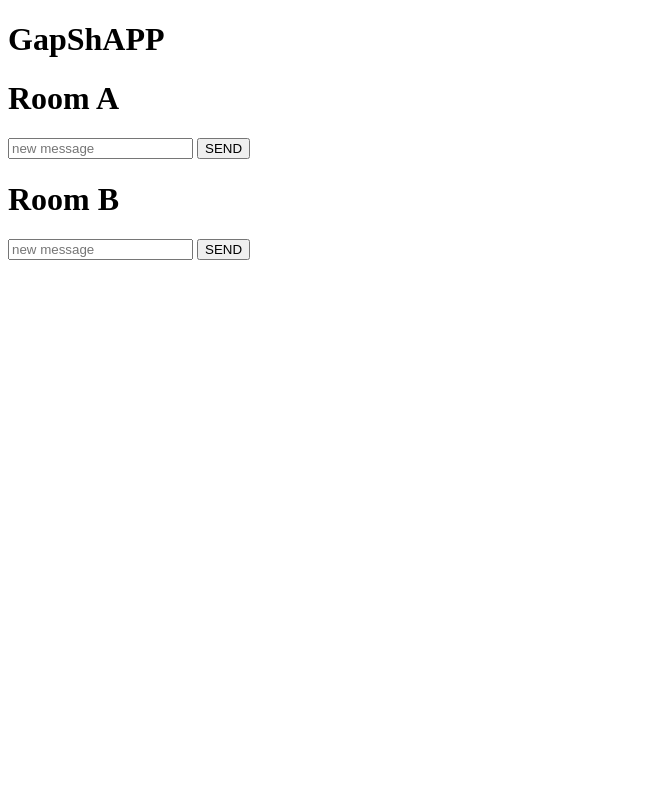
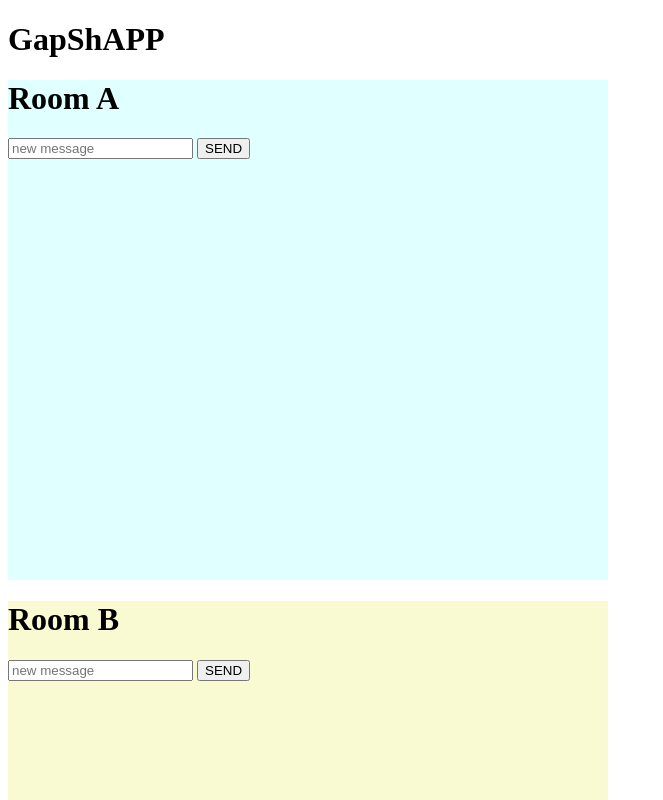
Before and after one commit to Sat99/GapShAPP, a website: page SocketIO/frontend/index.html in a window 1280 px wide. Both pictures are taken after a click on the button "LOGIN". Shown: the top 800 px of the page, without its empty margins (0-663 px from the left). Drawn offline with nearby package versions, Linux system fonts and the light colour scheme; no server answers.

Commit message:
Added colored Chat box

```diff
--- a/SocketIO/frontend/index.html
+++ b/SocketIO/frontend/index.html
@@ -1,37 +1,45 @@
-
 <!DOCTYPE html>
 <html lang="en">
   <head>
     <title></title>
-        <meta charset="UTF-8">
-        <meta name="viewport" content="width=device-width, initial-scale=1">
+    <meta charset="UTF-8" />
+    <meta name="viewport" content="width=device-width, initial-scale=1" />
     <script src="jquery-3.2.1.js"></script>
     <script src="/socket.io/socket.io.js"></script>
     <script src="script.js"></script>
   </head>
+  <style>
+    #room1 {
+      background-color: lightcyan;
+      width: 600px;
+      height: 500px;
+    }
+
+    #room2 {
+      background-color: lightgoldenrodyellow;
+      width: 600px;
+      height: 500px;
+    }
+  </style>
   <body>
     <h1>GapShAPP</h1>
     <div id="login-div">
-            <input placeholder="username" type="text" id="loginbox">
+      <input placeholder="username" type="text" id="loginbox" />
       <button id="loginbtn">LOGIN</button>
     </div>
-        <div id="chat-div" style="display: none" >
-            <div id = "room1">
+    <div id="chat-div" style="display: none">
+      <div id="room1" class="room">
         <h1>Room A</h1>
         <ul id="room1_msglist"></ul>
-                <input placeholder="new message" type="text" id="room1_msgbox">
+        <input placeholder="new message" type="text" id="room1_msgbox" />
         <button id="room1_sendmsg">SEND</button>
-
       </div>
-            <div id = "room2">
+      <div id="room2" class="room">
         <h1>Room B</h1>
         <ul id="room2_msglist"></ul>
-                <input placeholder="new message" type="text" id="room2_msgbox">
+        <input placeholder="new message" type="text" id="room2_msgbox" />
         <button id="room2_sendmsg">SEND</button>
-
       </div>
-
     </div>
-
   </body>
 </html>
```
Lines whose indentation alone changed are shown as unchanged.
